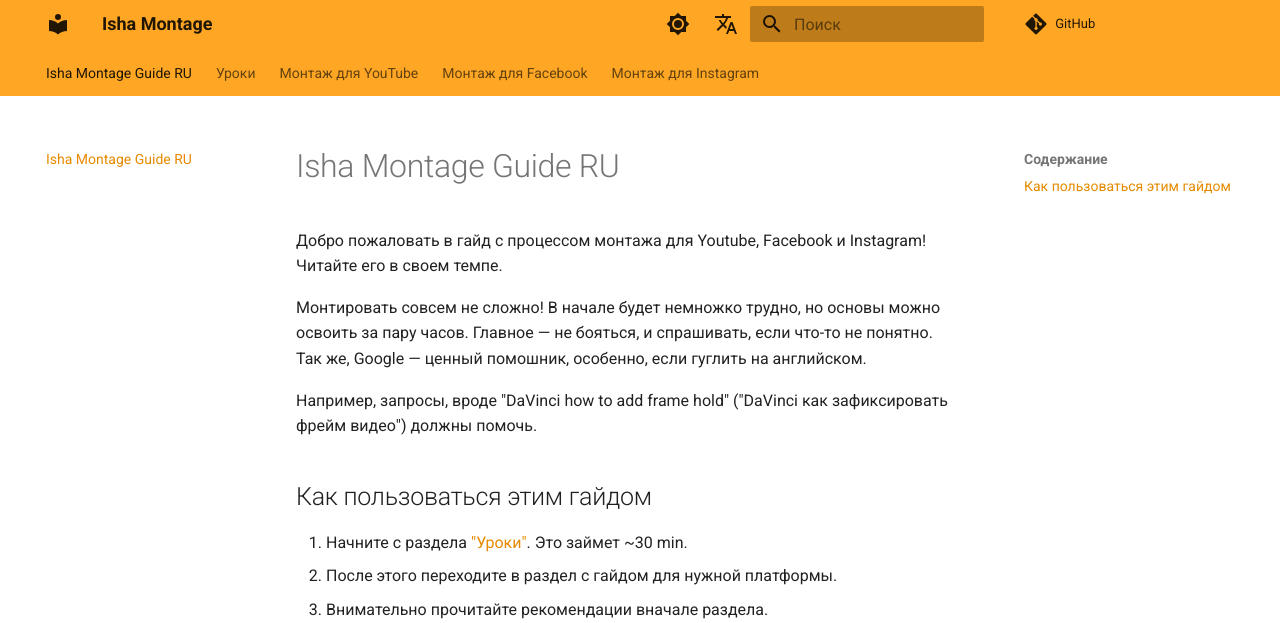
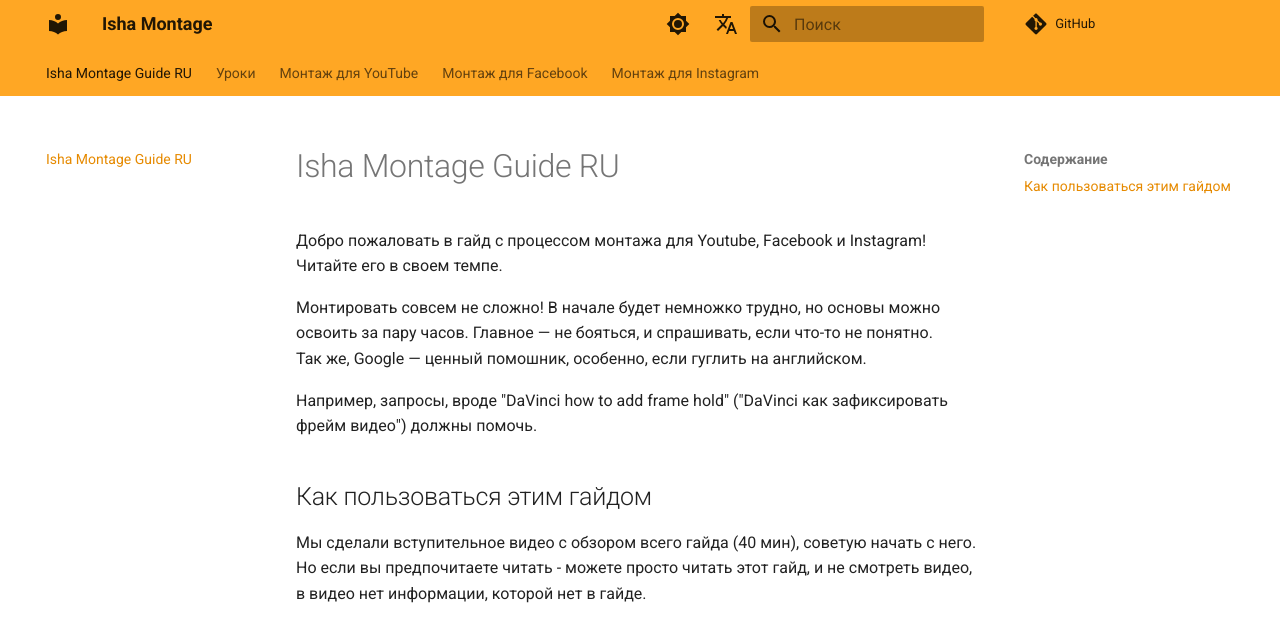
Before and after one commit to AlexFreik/isha-video-editing, an MkDocs documentation site: the page built from docs/index.md, in a window 1280 px wide and 1384 px high. Shown: the top 623 px of the window. Built offline with MkDocs 1.6.1 and Material for MkDocs 9.7.7, drawn with Linux system fonts in a browser that asks for light colours; comment, search, counter and statistics services are not loaded; grey boxes are pictures that could not be loaded.

Commit message:
Update index.md

```diff
--- a/docs/index.md
+++ b/docs/index.md
@@ -11,6 +11,16 @@
 ("DaVinci как зафиксировать фрейм видео") должны помочь.
 
 ## Как пользоваться этим гайдом
+
+Мы сделали вступительное видео с обзором всего гайда (40 мин), советую начать с него.  Но если вы предпочитаете читать - можете просто читать этот гайд, и не смотреть видео, в видео нет информации, которой нет в гайде.
+<iframe
+        width="560"
+        height="315"
+        src="https://www.youtube.com/embed/2O23Dlrwnec"
+        title="YouTube video player"
+        frameborder="0"
+        allow="accelerometer; autoplay; clipboard-write; encrypted-media; gyroscope; picture-in-picture" allowfullscreen>
+</iframe>
 
 1. Начните с раздела ["Уроки"](lessons/montage-apps/). Это займет ~30 min.
 1. После этого переходите в раздел с гайдом для нужной платформы.
```
